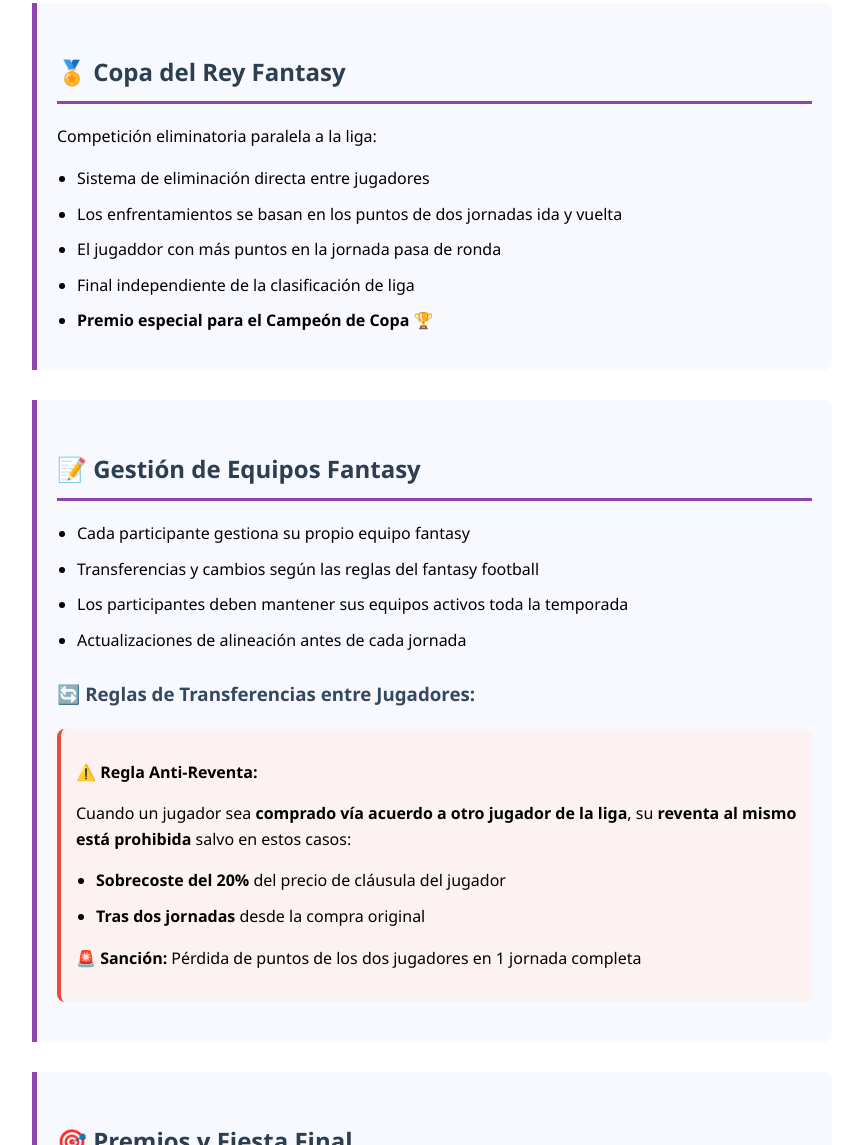
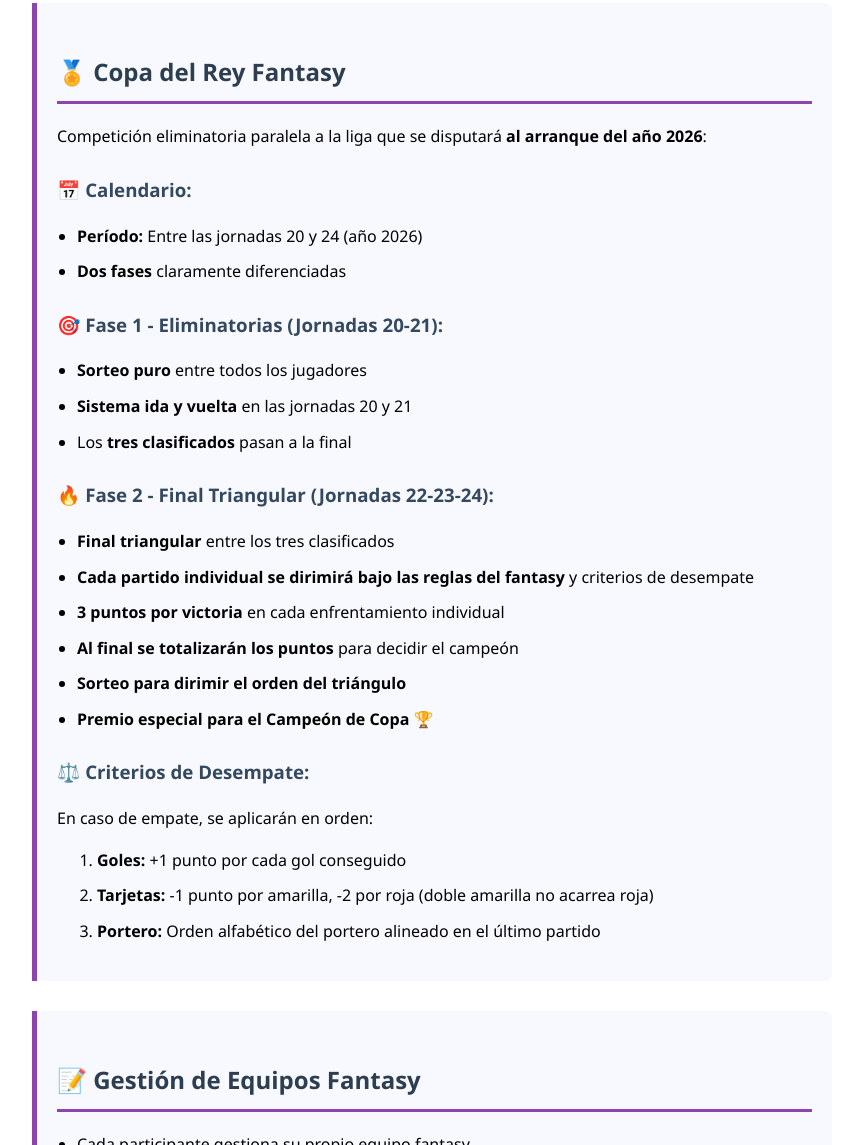
Before and after one commit to jdkapy/LigaApostoladoSur, a plain HTML site: page reglas.html in a window 1280 px wide. Shown: the part 2600-3745 px from the top of the page, without its empty margins (208-1051 px from the left). Drawn offline with Linux system fonts and the light colour scheme.

Commit message:
Update triangular final rules: 3 points per individual match victory, total points system

```diff
--- a/reglas.html
+++ b/reglas.html
@@ -159,14 +159,38 @@
 
     <div class="rule-section">
       <h2>🏅 Copa del Rey Fantasy</h2>
-      <p>Competición eliminatoria paralela a la liga:</p>
+      <p>Competición eliminatoria paralela a la liga que se disputará <strong>al arranque del año 2026</strong>:</p>
+
+      <h3>📅 Calendario:</h3>
       <ul>
-        <li>Sistema de eliminación directa entre jugadores</li>
-        <li>Los enfrentamientos se basan en los puntos de dos jornadas ida y vuelta</li>
-        <li>El jugaddor con más puntos en la jornada pasa de ronda</li>
-        <li>Final independiente de la clasificación de liga</li>
+        <li><strong>Período:</strong> Entre las jornadas 20 y 24 (año 2026)</li>
+        <li><strong>Dos fases</strong> claramente diferenciadas</li>
+      </ul>
+
+      <h3>🎯 Fase 1 - Eliminatorias (Jornadas 20-21):</h3>
+      <ul>
+        <li><strong>Sorteo puro</strong> entre todos los jugadores</li>
+        <li><strong>Sistema ida y vuelta</strong> en las jornadas 20 y 21</li>
+        <li>Los <strong>tres clasificados</strong> pasan a la final</li>
+      </ul>
+
+      <h3>🔥 Fase 2 - Final Triangular (Jornadas 22-23-24):</h3>
+      <ul>
+        <li><strong>Final triangular</strong> entre los tres clasificados</li>
+        <li><strong>Cada partido individual se dirimirá bajo las reglas del fantasy</strong> y criterios de desempate</li>
+        <li><strong>3 puntos por victoria</strong> en cada enfrentamiento individual</li>
+        <li><strong>Al final se totalizarán los puntos</strong> para decidir el campeón</li>
+        <li><strong>Sorteo para dirimir el orden del triángulo</strong></li>
         <li><strong>Premio especial para el Campeón de Copa</strong> 🏆</li>
       </ul>
+
+      <h3>⚖️ Criterios de Desempate:</h3>
+      <p>En caso de empate, se aplicarán en orden:</p>
+      <ol>
+        <li><strong>Goles:</strong> +1 punto por cada gol conseguido</li>
+        <li><strong>Tarjetas:</strong> -1 punto por amarilla, -2 por roja (doble amarilla no acarrea roja)</li>
+        <li><strong>Portero:</strong> Orden alfabético del portero alineado en el último partido</li>
+      </ol>
     </div>
 
     <div class="rule-section">
```
Also changed, not shown: copa-del-rey.html (+16 -11 lines).
